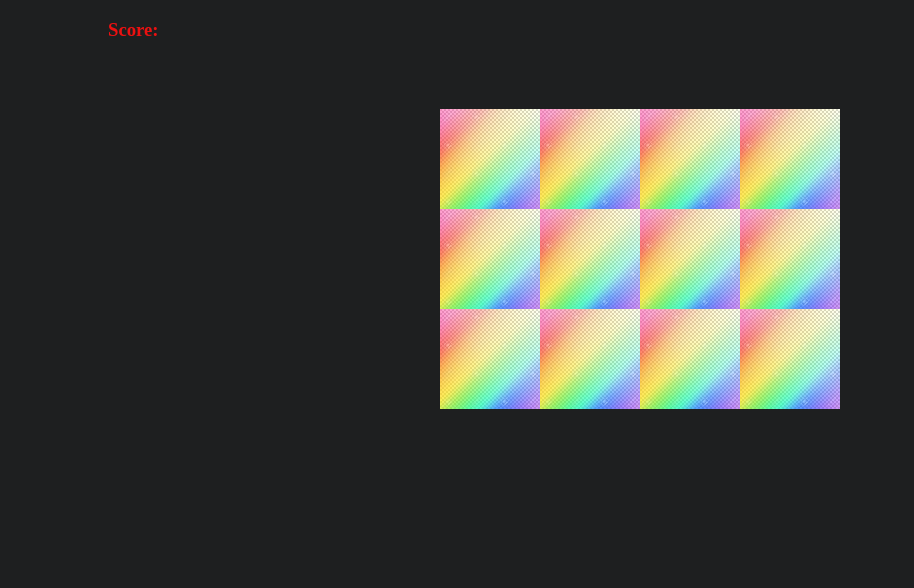
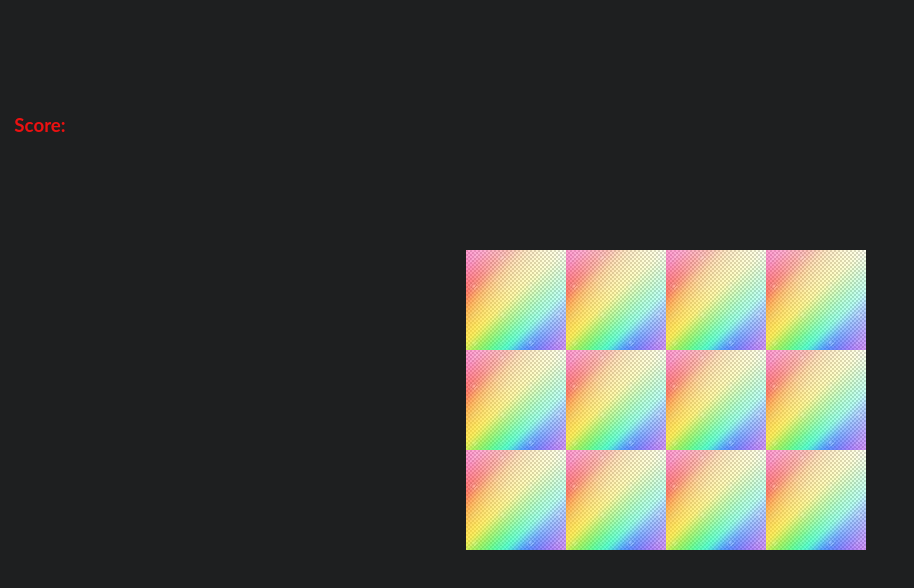
Before and after one commit to mavic01/brain-game, a plain HTML site: page index.html in a window 1280 px wide. Shown: the whole page, without its empty margins (0-914 px from the left). Drawn offline with Linux system fonts and the light colour scheme.

Commit message:
Add files via upload

```diff
--- a/styles.css
+++ b/styles.css
@@ -1,13 +1,24 @@
 body {
+    height: 100vh;
+    margin: 0;
+    font-family: 'Lato', sans-serif;
     background-color: #1e1f20;
+
+    display: flex;
+
     align-items: center;
-    padding-left: 100px;
-    padding-right: 100px;
+    justify-content: center;
+
+    padding: 20px, 30px;
+
 
 }
 
 h3 {
     color: rgb(236, 17, 17);
+    position:relative;
+    right: 400px;
+    bottom: 275px;
 }
 
 #result{
@@ -17,14 +28,17 @@ h3 {
 .grid {
     display: flex;
     flex-wrap: wrap;
+
+    align-items: center;
+    justify-content: center;
+
     height: 300px;
     width: 400px;
-    padding-top: 50px;
-    margin: auto;
-    align-items: center;
+
+    /* margin: auto; */
 }
 
-@media (min-width:480px)  {
+/* @media (min-width:480px)  {
     body {
         background-color: #1e1f20;
         align-items: center;
@@ -32,4 +46,4 @@ h3 {
         padding-right: 100px;
 
     }
-}
+} */
```
